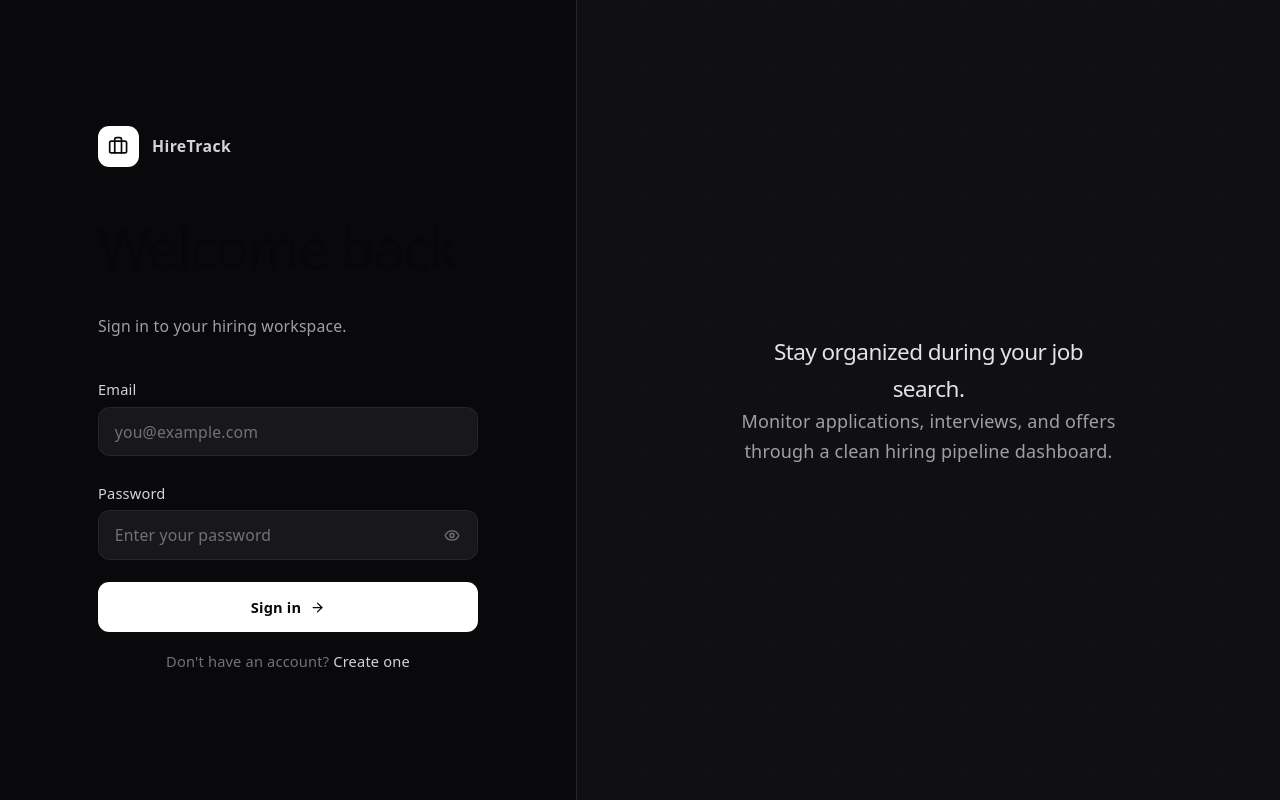
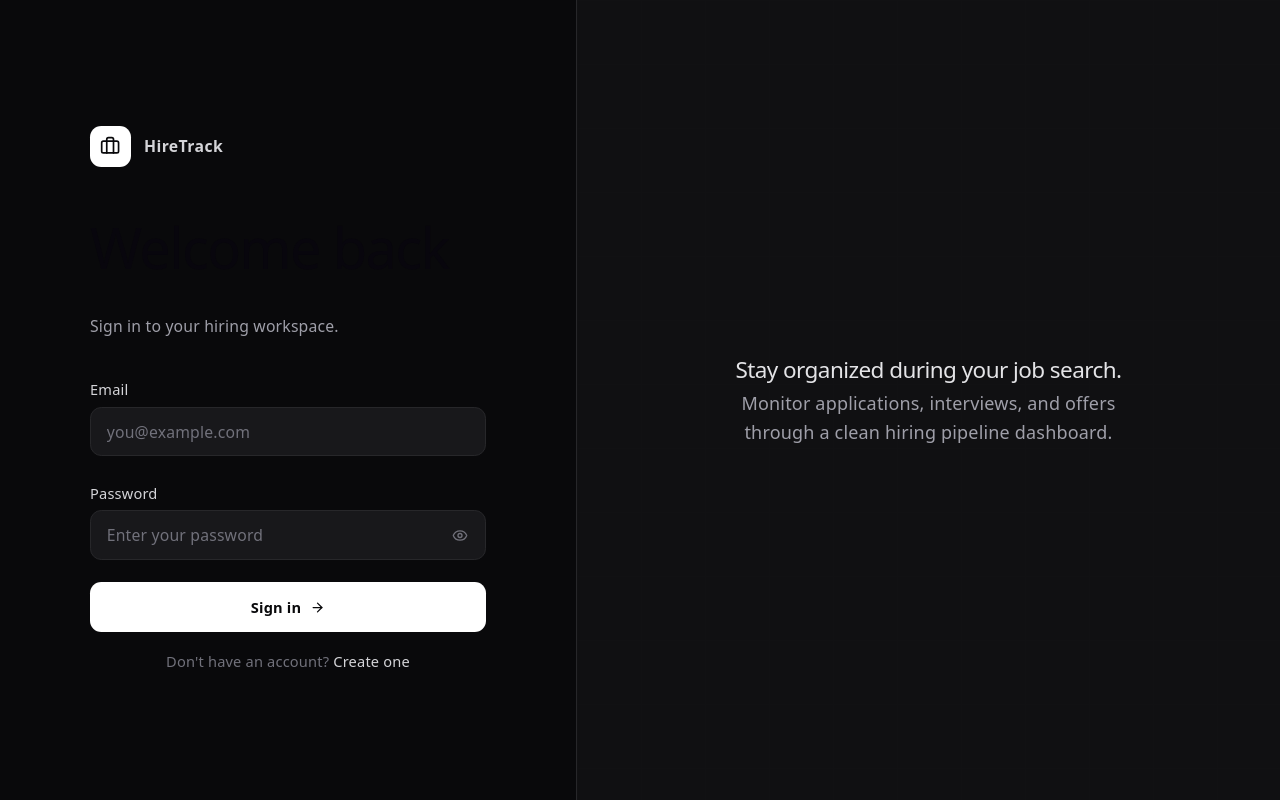
Before and after one commit to shouqatazeez/hiretrack, a React (Vite) app in the folder frontend/: page /login in a window 1280 px wide. Built offline with nearby package versions, Linux system fonts and the light colour scheme.

Commit message:
some minor modifications

```diff
--- a/frontend/src/pages/auth/LoginPage.jsx
+++ b/frontend/src/pages/auth/LoginPage.jsx
@@ -8,7 +8,7 @@ export default function LoginPage() {
   return (
     <main className="flex min-h-screen bg-zinc-950">
       <div className="flex w-full items-center justify-center px-6 py-12 lg:w-[45%] lg:px-12 xl:px-20">
-        <div className="w-full max-w-[380px]">
+        <div className="w-full max-w-95">
           <div className="mb-10 flex items-center gap-3">
             <div className="flex h-9 w-9 items-center justify-center rounded-lg bg-white">
               <Briefcase className="h-4.5 w-4.5 text-zinc-950" />
@@ -103,7 +103,7 @@ export default function LoginPage() {
           }}
         />
 
-        <div className="relative z-10 max-w-[380px] space-y-6 text-center">
+        <div className="relative z-10 max-w-95 space-y-6 text-center">
           <p className="text-xl font-medium leading-relaxed tracking-tight text-zinc-200">
             Stay organized during your job search.
           </p>
```
